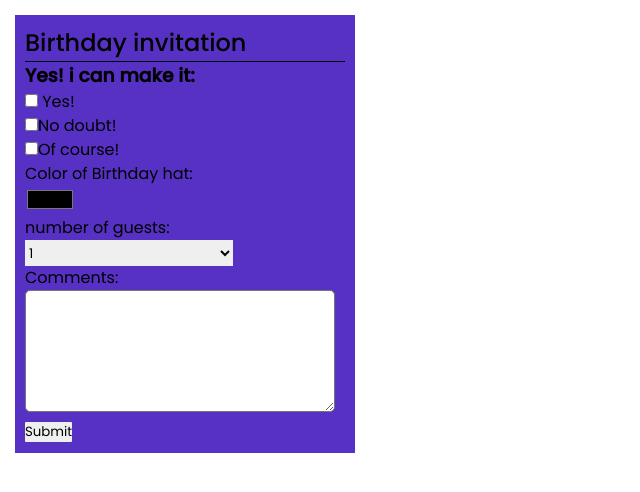
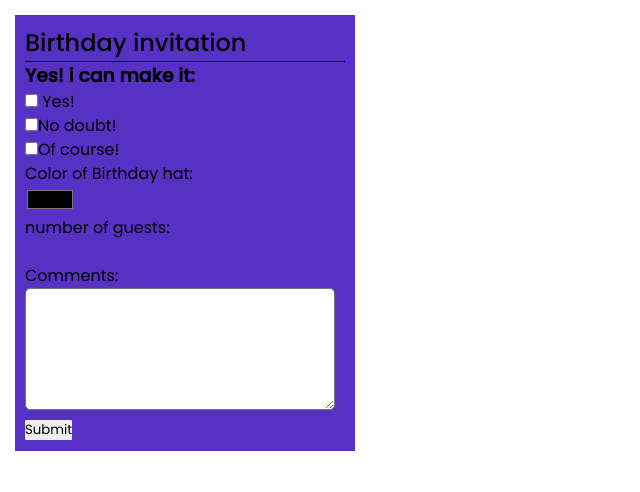
Before and after one commit to Kutimo/Gruppe1, a plain HTML site: page index.html in a window 1280 px wide. Shown: the whole page, without its empty margins (0-640 px from the left). Drawn offline with Linux system fonts and the light colour scheme.

Commit message:
Deleted items

```diff
--- a/index.html
+++ b/index.html
@@ -23,19 +23,14 @@
           <br />
           <input type="color" id="color" />
           <br />
-        <label  id="people"for="people">number of guests:</label>
+          <label id="people" for="people">number of guests:</label>
           <br />
-        <select id="peopleamount" name="people">
-          <option value="1">1</option>
-          <option value="2">2</option>
-          <option value="3">3</option>
-          <option value="4">4</option>
-        </select>
           <br />
           <label for="textarea">Comments:</label>
           <br />
-        <textarea name="comments" id="textarea" cols="25" rows="5"></textarea> <br />
-        <input type="submit" value="Submit">
+          <textarea name="comments" id="textarea" cols="25" rows="5"></textarea>
+          <br />
+          <input type="submit" value="Submit" />
         </form>
       </div>
     </main>
```
Lines whose indentation alone changed are shown as unchanged.
